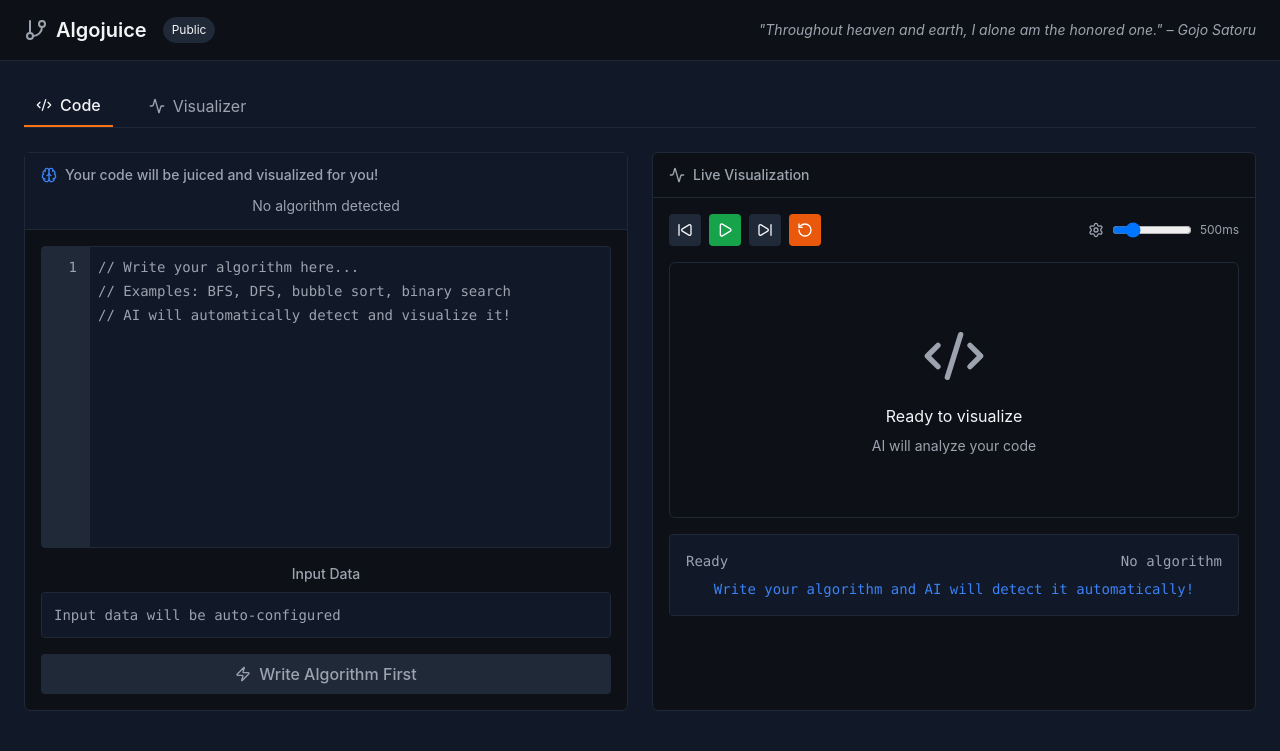
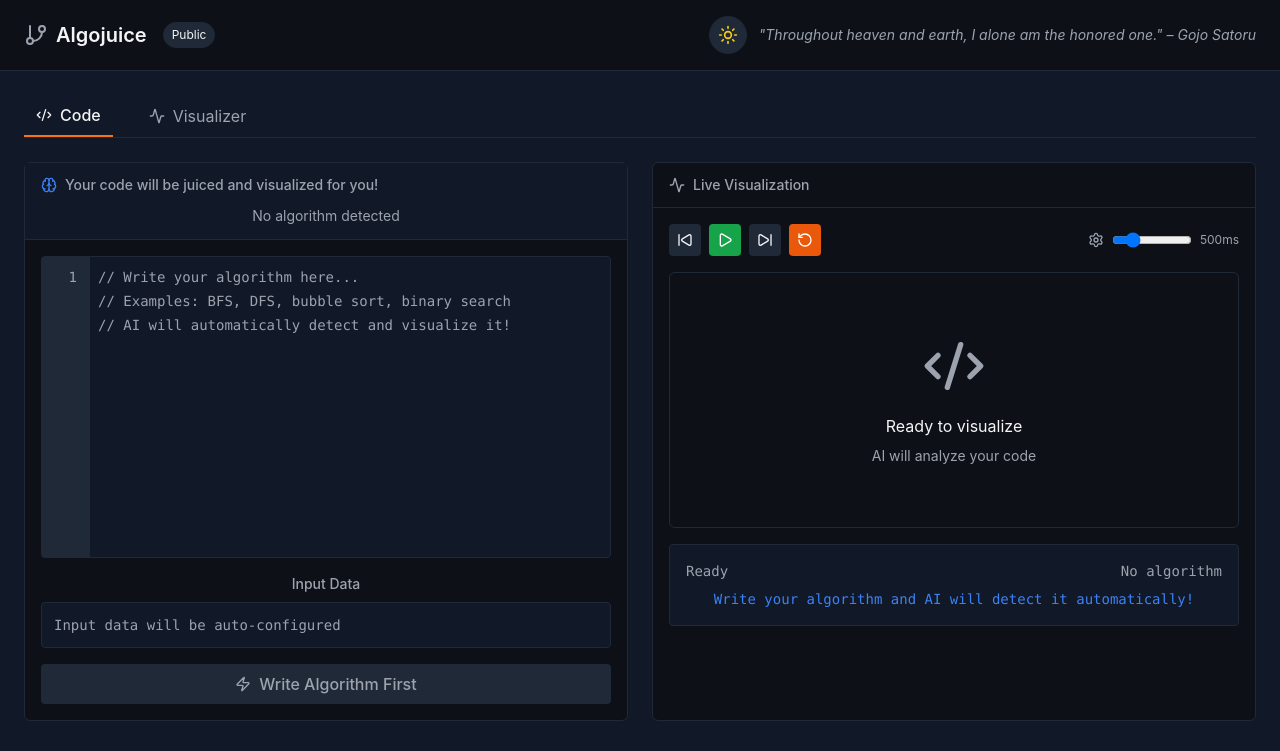
Before and after one commit to Harmless04/algo-juice, a React (Create React App) app: page / in a window 1280 px wide. Shown: the top 751 px of the page. Built offline with nearby package versions, Linux system fonts and the light colour scheme.

Commit message:
theme mode switch button

```diff
--- a/src/components/AlgorithmVisualizer.js
+++ b/src/components/AlgorithmVisualizer.js
@@ -1667,8 +1667,15 @@ Code: ${codeText}`;
                 <span className="bg-blue-900 text-blue-300 px-2 py-1 rounded-full text-xs">{tokensUsed} tokens</span>
               )}
             </div>
-            {/* Replace controls with quote */}
+            {/* Theme Switcher */}
             <div className="flex items-center gap-3">
+              <button
+                className={`p-2 rounded-full border ${theme.border} ${theme.button}`}
+                title={isDarkMode ? "Switch to Light Mode" : "Switch to Dark Mode"}
+                onClick={() => setIsDarkMode((prev) => !prev)}
+              >
+                {isDarkMode ? <Sun className="w-5 h-5 text-yellow-400" /> : <Moon className="w-5 h-5 text-gray-700" />}
+              </button>
               <span className={`italic text-sm ${theme.textMuted}`}>
                 "Throughout heaven and earth, I alone am the honored one." – Gojo Satoru
               </span>
```
